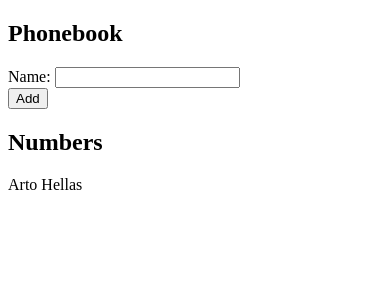
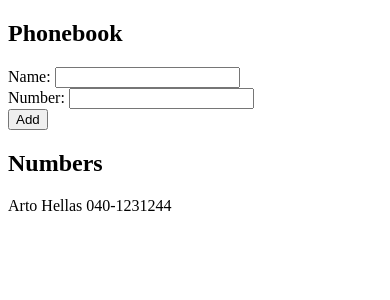
Before and after one commit to TarmoJussila/full-stack-open-2020, a React (Create React App) app in the folder part2/phonebook/: page / in a window 390 px wide. Shown: the top 300 px of the page. Built offline with nearby package versions, Linux system fonts and the light colour scheme.

Commit message:
Part 2.8: phonebook step 3.

```diff
--- a/part2/phonebook/src/App.js
+++ b/part2/phonebook/src/App.js
@@ -2,9 +2,10 @@
 
 const App = () => {
   const [ persons, setPersons] = useState([
-    { name: 'Arto Hellas' }
+    { name: 'Arto Hellas', number: '040-1231244' }
   ])
   const [ newName, setNewName ] = useState('')
+  const [ newNumber, setNewNumber ] = useState('')
 
   const addName = (event) => {
     event.preventDefault()
@@ -16,16 +17,22 @@
 
     const nameObject = {
       name: newName,
-      id: persons.length + 1,
+      number: newNumber
     }
 
     setPersons(persons.concat(nameObject))
     setNewName('')
+    setNewNumber('')
   }
 
   const handleNameChange = (event) => {
     console.log(event.target.value)
     setNewName(event.target.value)
+  }
+
+  const handleNumberChange = (event) => {
+    console.log(event.target.value)
+    setNewNumber(event.target.value)
   }
 
   return (
@@ -36,13 +43,16 @@
           Name: <input value={newName} onChange={handleNameChange} />
         </div>
         <div>
+          Number: <input value={newNumber} onChange={handleNumberChange} />
+        </div>
+        <div>
           <button type="submit">Add</button>
         </div>
       </form>
       <h2>Numbers</h2>
       {persons.map(person =>
         <p key={person.name}>
-          {person.name}
+          {person.name} {person.number}
         </p>
       )}
     </div>
```
